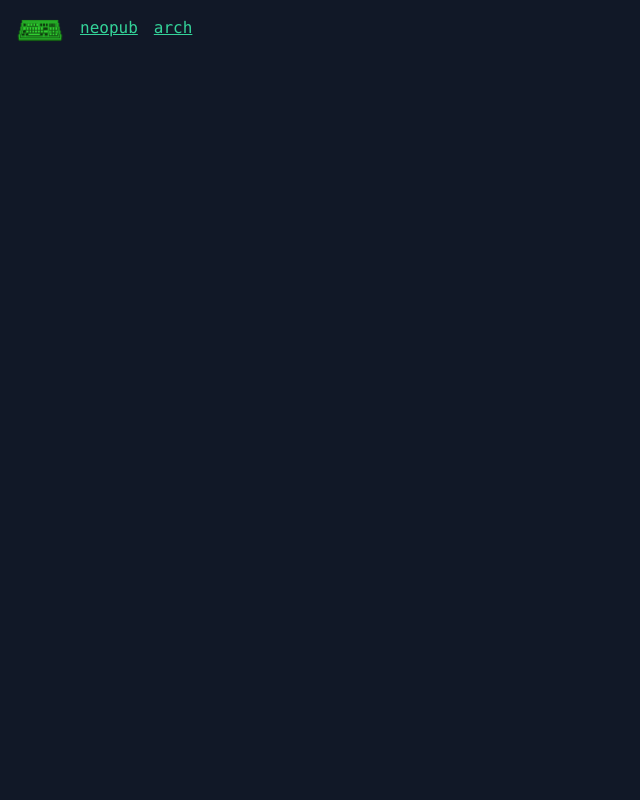
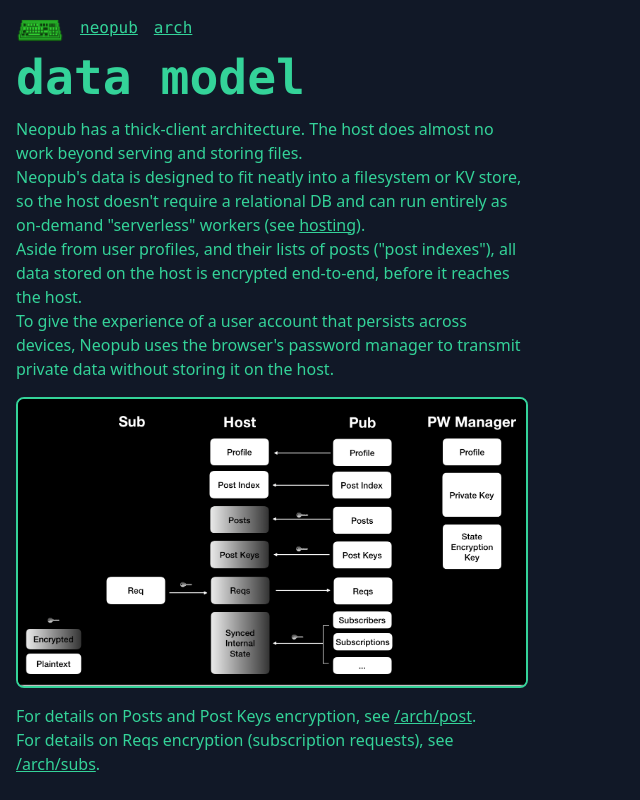
Before and after one commit to neopub/neopub, a React (Create React App) app in the folder frontend/: page /arch/data in a window 1280 px wide. Shown: the whole page, without its empty margins (0-640 px from the left). Built offline with nearby package versions, Linux system fonts and the light colour scheme; no server answers.

Commit message:
add data architecture docs

```diff
--- a/frontend/src/arch.tsx
+++ b/frontend/src/arch.tsx
@@ -11,6 +11,11 @@ export default function Arch() {
 
       <p>Neopub end-to-end encrypts both the content of posts, and the network structure (links between publishers and subscribers). This minimizes trust in the host.</p>
 
+      <Link to="/arch/data"><img src="/data-diag.png" alt="Diagram of data model" className="max-w-full border-2 border-green-400 rounded-lg my-4" /></Link>
+
+      <div>
+        <Link to="/arch/data">Read about data architecture »</Link>
+      </div>
       <div>
         <Link to="/arch/post">Read about post security »</Link>
       </div>
--- /dev/null
+++ b/frontend/src/dataArch.tsx
@@ -0,0 +1,18 @@
+import { Link } from "react-router-dom"
+
+export default function DataArch() {
+  return (
+    <div className="max-w-lg">
+      <h1>data model</h1>
+      <div className="mt-4">
+        <p>Neopub has a thick-client architecture. The host does almost no work beyond serving and storing files.</p>
+        <p>Neopub's data is designed to fit neatly into a filesystem or KV store, so the host doesn't require a relational DB and can run entirely as on-demand "serverless" workers (see <Link to="/host">hosting</Link>).</p>
+        <p>Aside from user profiles, and their lists of posts ("post indexes"), all data stored on the host is encrypted end-to-end, before it reaches the host.</p>
+        <p>To give the experience of a user account that persists across devices, Neopub uses the browser's password manager to transmit private data without storing it on the host.</p>
+        <a href="/data-diag.png"><img src="/data-diag.png" alt="Diagram of data model" className="max-w-full border-2 border-green-400 rounded-lg my-4" /></a>
+        <p>For details on Posts and Post Keys encryption, see <Link to="/arch/post">/arch/post</Link>.</p>
+        <p>For details on Reqs encryption (subscription requests), see <Link to="/arch/sub">/arch/subs</Link>.</p>
+      </div>
+    </div>
+  );
+}
--- a/frontend/src/index.tsx
+++ b/frontend/src/index.tsx
@@ -25,6 +25,7 @@ import Arch from 'arch';
 import Host from 'host';
 import Feed from 'feed';
 import PostDetails from 'postDetails';
+import DataArch from 'dataArch';
 
 type MenuItems = Array<{ path: string, text: string }>;
 const authedMenu: MenuItems = [
@@ -106,6 +107,9 @@ ReactDOM.render(
           <Route exact path="/arch/post">
             <PostArch />
           </Route>
+          <Route exact path="/arch/data">
+            <DataArch />
+          </Route>
         </Switch>
       </Router>
     </div>
```
Also changed, not shown: frontend/public/data-diag.png (added).
